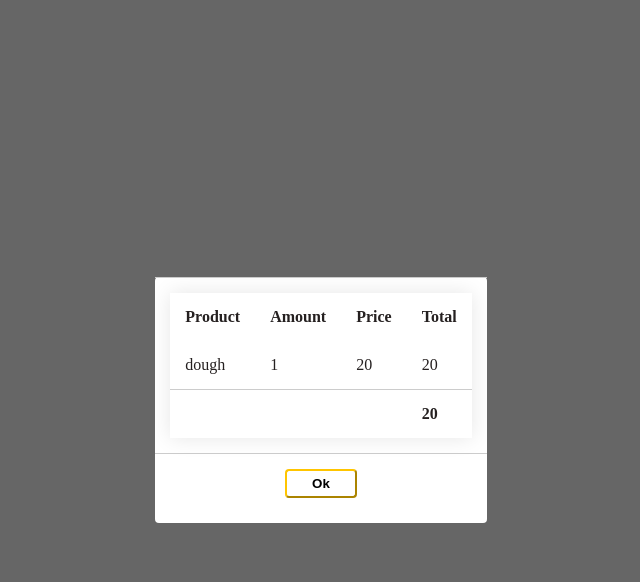
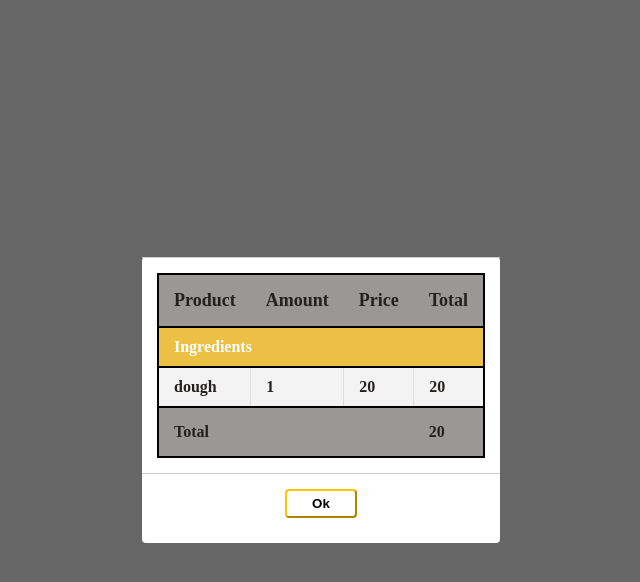
Before and after one commit to oberemok-oksana/pizza, a plain HTML site: page index.html in a window 1280 px wide. Both pictures are taken after a click on the button "Order". Shown: the whole page, without its empty margins (319-959 px from the left). Drawn offline with Linux system fonts and the light colour scheme.

Commit message:
added sauces array, made style for table

```diff
--- a/index.html
+++ b/index.html
@@ -104,8 +104,12 @@
                 <th>Price</th>
                 <th>Total</th>
               </tr>
+              <!-- <tr>
+                <td colspan="4">Ingredients</td>
+              </tr> -->
             </thead>
             <tbody class="chosen_products"></tbody>
+            <tfoot class="tfoot"></tfoot>
           </table>
         </div>
         <div class="modal-window__footer">
--- a/script.js
+++ b/script.js
@@ -39,6 +39,7 @@ let pizza;
 const DOUGH_PRICE = 20;
 let totalCost = DOUGH_PRICE;
 let ingredients = [new Product("dough", 1, DOUGH_PRICE)];
+let sauces = [];
 
 function setDragTargetPos(point) {
   let rect = dragTarget.getBoundingClientRect();
@@ -79,7 +80,8 @@ document.addEventListener("DOMContentLoaded", () => {
   let tableBody = document.querySelector(".modal-window__body");
   let tbody = table.querySelector(".chosen_products");
   let ordered = false;
-  let sauces = document.querySelectorAll(".sauce");
+  let allSauces = document.querySelectorAll(".sauce");
+  let tfoot = document.querySelector(".tfoot");
 
   window.addEventListener("mousedown", (e) => {
     e.preventDefault();
@@ -161,7 +163,7 @@ document.addEventListener("DOMContentLoaded", () => {
     if (e.target.matches(".sauce")) {
       if (e.target.checked) {
         totalCost += parseFloat(e.target.dataset.price);
-        ingredients.push(
+        sauces.push(
           new Product(
             e.target.dataset.name,
             1,
@@ -170,14 +172,12 @@ document.addEventListener("DOMContentLoaded", () => {
         );
       } else {
         totalCost -= parseFloat(e.target.dataset.price);
-        let index = ingredients.findIndex(
+        let index = sauces.findIndex(
           (item) => item.name === e.target.dataset.name
         );
-        ingredients.splice(index, 1);
+        sauces.splice(index, 1);
       }
       total.innerHTML = totalCost;
-
-      console.log(ingredients);
     }
   });
 
@@ -186,7 +186,16 @@ document.addEventListener("DOMContentLoaded", () => {
     modal.style.display = "flex";
     table.style.display = "table";
     tbody.innerHTML = "";
+    tfoot.innerHTML = "";
     let sum = 0;
+    let trIngredients = document.createElement("tr");
+    let tdIngredients = document.createElement("td");
+    tdIngredients.setAttribute("colspan", 4);
+    tdIngredients.innerHTML = "Ingredients";
+    trIngredients.classList.add("ingredient");
+    trIngredients.append(tdIngredients);
+
+    tbody.append(trIngredients);
 
     ingredients.forEach((item) => {
       let tr = document.createElement("tr");
@@ -205,15 +214,43 @@ document.addEventListener("DOMContentLoaded", () => {
       tbody.append(tr);
     });
 
+    if (sauces.length > 0) {
+      debugger;
+      let trSauces = document.createElement("tr");
+      trSauces.classList.add("ingredient");
+      let tdSauces = document.createElement("td");
+      tdSauces.setAttribute("colspan", 4);
+      tdSauces.innerHTML = "Sauces";
+      trSauces.append(tdSauces);
+      tbody.append(trSauces);
+    }
+    sauces.forEach((sauce) => {
+      let tr = document.createElement("tr");
+      let tdSauceName = document.createElement("td");
+      tdSauceName.innerHTML = sauce.name;
+      let tdSaucePrice = document.createElement("td");
+      tdSaucePrice.innerHTML = sauce.price;
+      let tdEmpty = document.createElement("td");
+      tdEmpty.innerHTML = "";
+      let tdEmptySecond = document.createElement("td");
+      tdEmptySecond.innerHTML = "";
+
+      sum += sauce.price;
+      tr.append(tdSauceName, tdEmpty, tdEmptySecond, tdSaucePrice);
+      tbody.append(tr);
+    });
+
     let trTotal = document.createElement("tr");
     let tdTotal = document.createElement("td");
     let td = document.createElement("td");
-    td.setAttribute("colspan", 3);
+    let tdAllCost = document.createElement("td");
+    tdAllCost.innerHTML = "Total";
+    td.setAttribute("colspan", 2);
     tdTotal.classList.add("bold");
     td.classList.add("bold");
     tdTotal.innerHTML = sum;
-    trTotal.append(td, tdTotal);
-    tbody.append(trTotal);
+    trTotal.append(tdAllCost, td, tdTotal);
+    tfoot.append(trTotal);
   });
 
   okBtn.addEventListener("click", () => {
@@ -223,11 +260,12 @@ document.addEventListener("DOMContentLoaded", () => {
       pizza.innerHTML = "";
       ordered = false;
       ingredients = [new Product("dough", 1, DOUGH_PRICE)];
+      sauces = [];
       totalCost = DOUGH_PRICE;
       total.innerHTML = DOUGH_PRICE;
       let congratsText = document.querySelector(".ordered");
       congratsText.remove();
-      sauces.forEach((sauce) => (sauce.checked = false));
+      allSauces.forEach((sauce) => (sauce.checked = false));
     } else {
       ordered = true;
       table.style.display = "none";
--- a/style.css
+++ b/style.css
@@ -138,13 +138,44 @@
   padding: 15px;
 }
 
-table {
+.bill {
   min-width: 300px;
   border-collapse: collapse;
-  overflow: hidden;
-  box-shadow: 0 0 20px rgba(0, 0, 0, 0.1);
+  border: 2px solid rgb(0, 0, 0);
+  font-weight: bold;
+}
+thead {
+  border-bottom: 2px solid rgb(0, 0, 0);
+  font-size: 18px;
+  background-color: rgb(156, 151, 151);
 }
 
+.tfoot {
+  background-color: rgb(156, 151, 151);
+  border-top: 2px solid rgb(0, 0, 0);
+}
+
+.ingredient {
+  background-color: rgb(236, 192, 69);
+  border-top: 2px solid rgb(0, 0, 0);
+  border-bottom: 2px solid rgb(0, 0, 0);
+}
+
+.ingredient > td {
+  color: #fff;
+  font-weight: 700;
+}
+
+.bill tbody td {
+  text-align: left;
+  border-left: 1px solid #ddd;
+  border-right: 1px solid #ddd;
+  padding: 10px 15px;
+}
+
+.bill tbody tr:nth-child(even) {
+  background: #f3f3f3;
+}
 th,
 td {
   padding: 15px;
```
